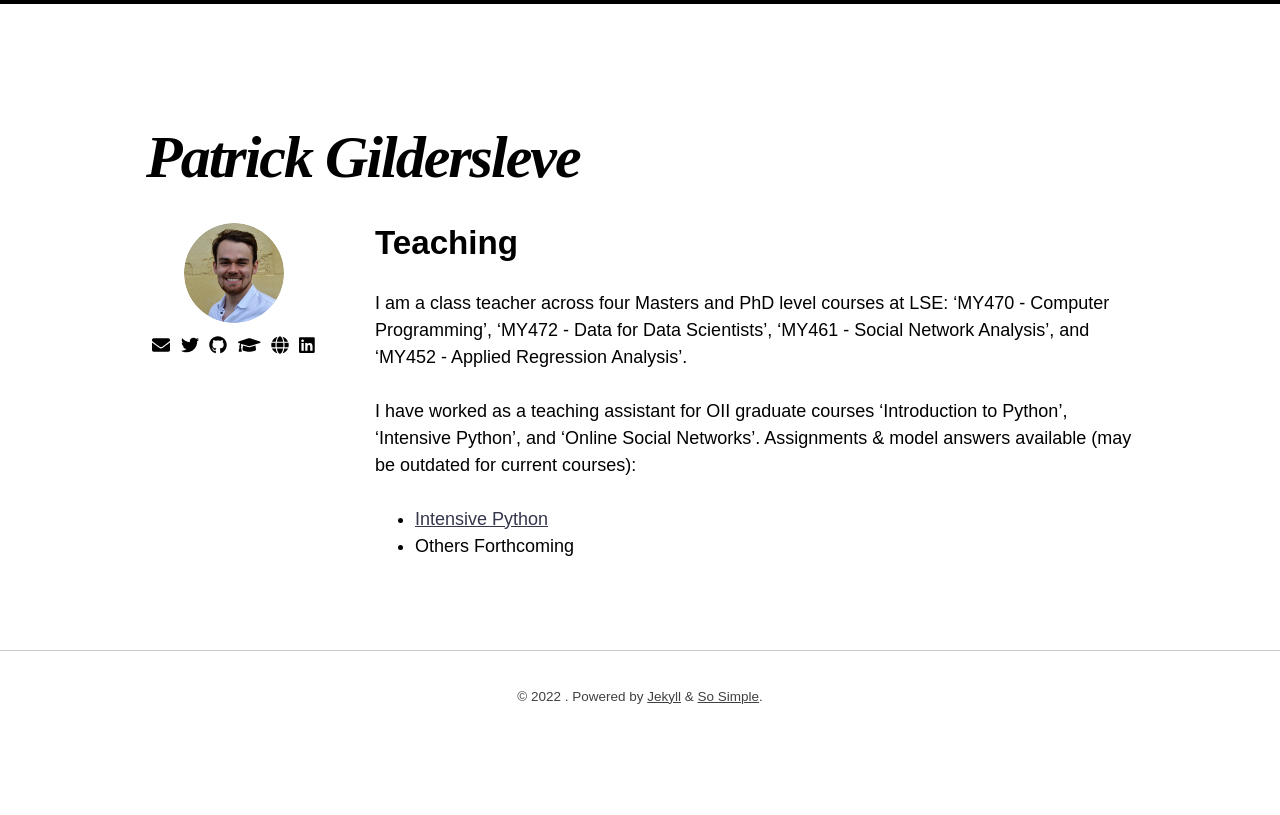
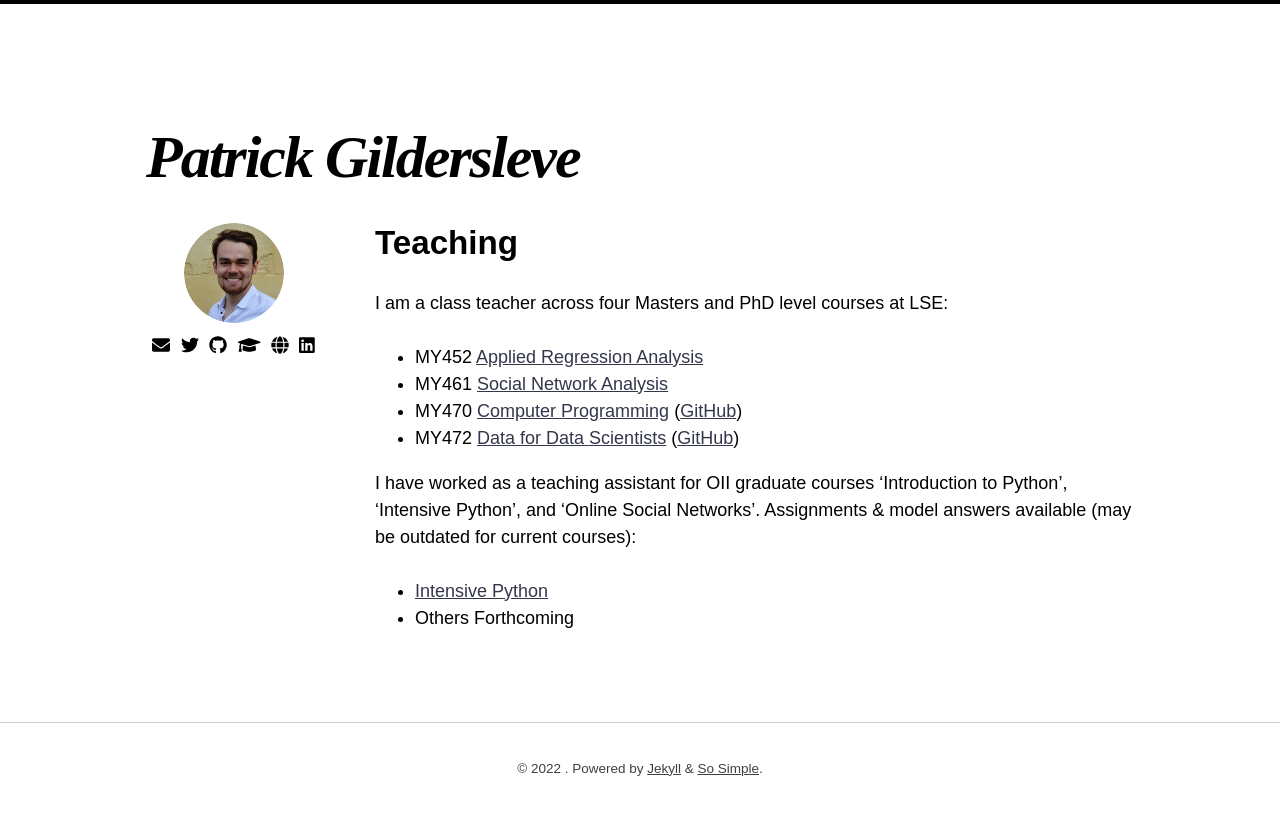
Before and after one commit to pgilders/pgilders.github.io, a Jekyll site: the page built from teaching.md, in a window 1280 px wide. Shown: the top 815 px of the page. Built offline with Jekyll 4.4.1, drawn with Linux system fonts in a browser that asks for light colours; nearby versions of some CDN libraries.

Commit message:
Update teaching.md

```diff
--- a/teaching.md
+++ b/teaching.md
@@ -26,7 +26,12 @@ title: Patrick Gildersleve
 ---
 
 # Teaching
-I am a class teacher across four Masters and PhD level courses at LSE: 'MY470 - Computer Programming', 'MY472 - Data for Data Scientists', 'MY461 - Social Network Analysis', and 'MY452 - Applied Regression Analysis'.
+I am a class teacher across four Masters and PhD level courses at LSE:
+- MY452 [Applied Regression Analysis](https://www.lse.ac.uk/resources/calendar2020-2021/courseGuides/MY/2020_MY452.htm)
+- MY461 [Social Network Analysis](https://www.lse.ac.uk/resources/calendar2020-2021/courseGuides/MY/2020_MY461.htm)
+- MY470 [Computer Programming](https://www.lse.ac.uk/resources/calendar2020-2021/courseGuides/MY/2020_MY470.htm) ([GitHub](https://github.com/lse-my470))
+- MY472 [Data for Data Scientists](https://www.lse.ac.uk/resources/calendar2020-2021/courseGuides/MY/2020_MY472.htm) ([GitHub](https://github.com/lse-my472/))
+
 
 I have worked as a teaching assistant for OII graduate courses 'Introduction to Python', 'Intensive Python', and 'Online Social Networks'. Assignments & model answers available (may be outdated for current courses):
 - [Intensive Python](https://github.com/pgilders/OII-PySDS-ModelAnswers)
```
